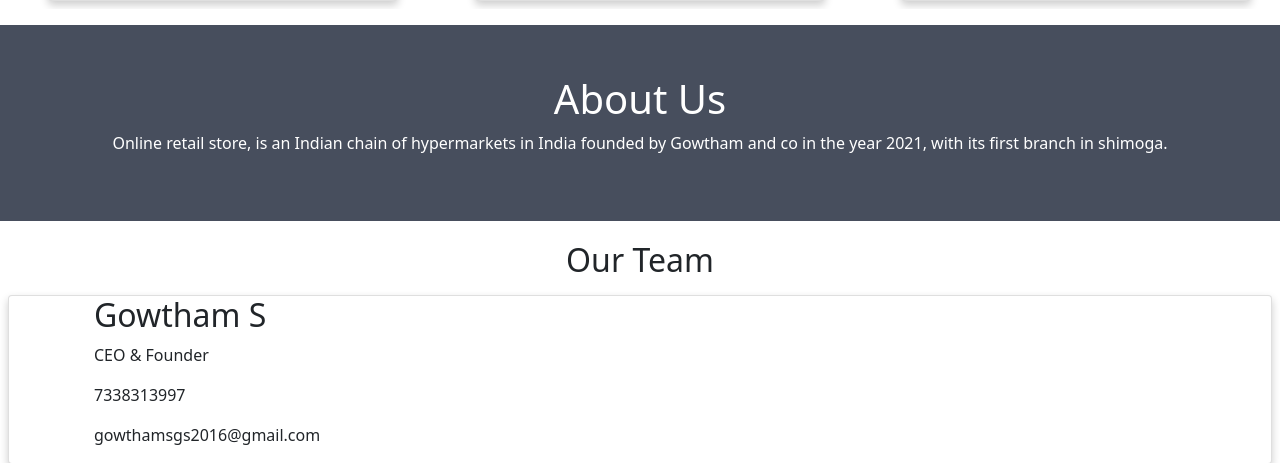
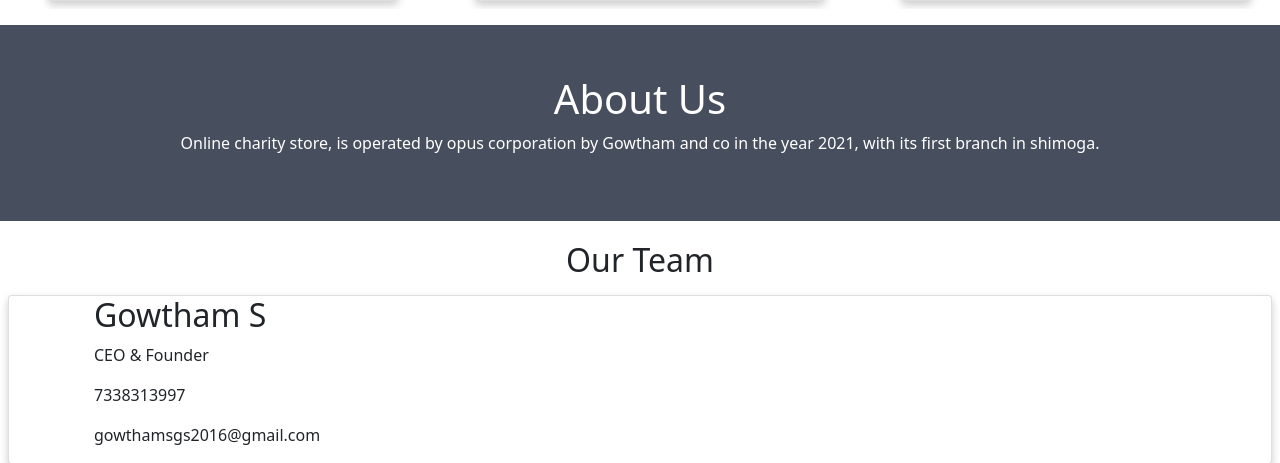
Before and after one commit to Amarnathsetty1999/ucd, a PHP site: page / in a window 1280 px wide. Shown: the part 1418-1881 px from the top of the page. Run offline with PHP 8.4, Linux system fonts and the light colour scheme; the visitor is signed in with stand-in values (Sample User, id 1); some libraries are stand-ins or nearby versions.

Commit message:
11th commit

```diff
--- a/user centered/index.php
+++ b/user centered/index.php
@@ -77,7 +77,7 @@ $("#about").click(function()
 
 <div class="navbar navbg" id="nav">
 
-  <a class="navbar-brand bgs" href="#" id="title">Online Retail store</a>
+  <a class="navbar-brand bgs" href="#" id="title">Online charity store</a>
 
 
   <a href="#abt" id="abtus">About us</a>
@@ -151,7 +151,7 @@ $("#about").click(function()
 
 <div class="about-section" id="abt">
   <h1 style='overflow:hidden'>About Us</h1>
-  <p>Online retail store, is an Indian chain of hypermarkets in India founded
+  <p>Online charity store, is operated by opus corporation
       by Gowtham and co in the year 2021, with its first branch in shimoga.</p>
   <!-- <p>Resize the browser window to see that this page is responsive by the way.</p> -->
 </div>
```
